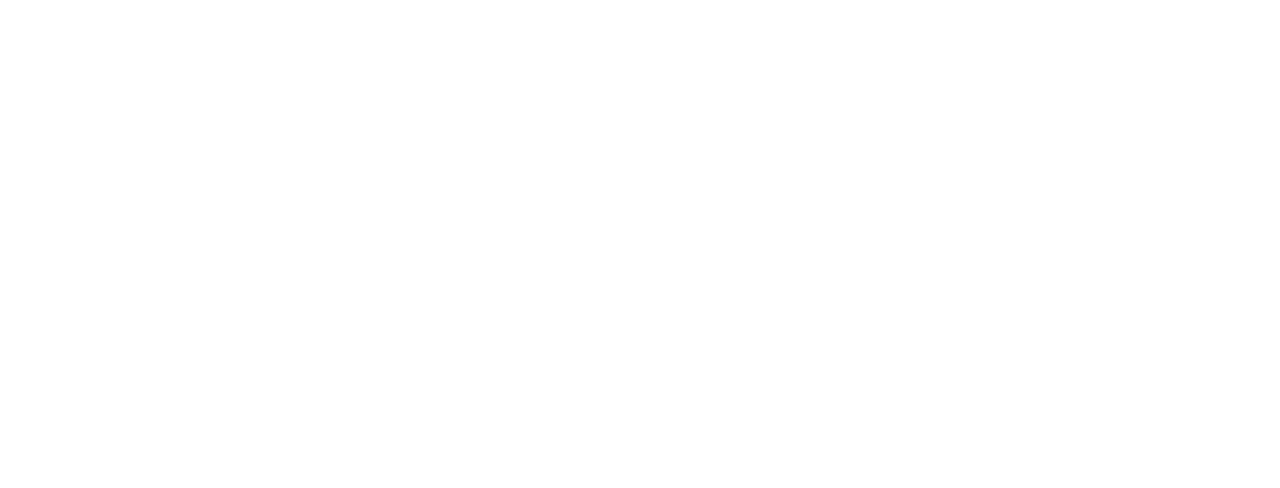
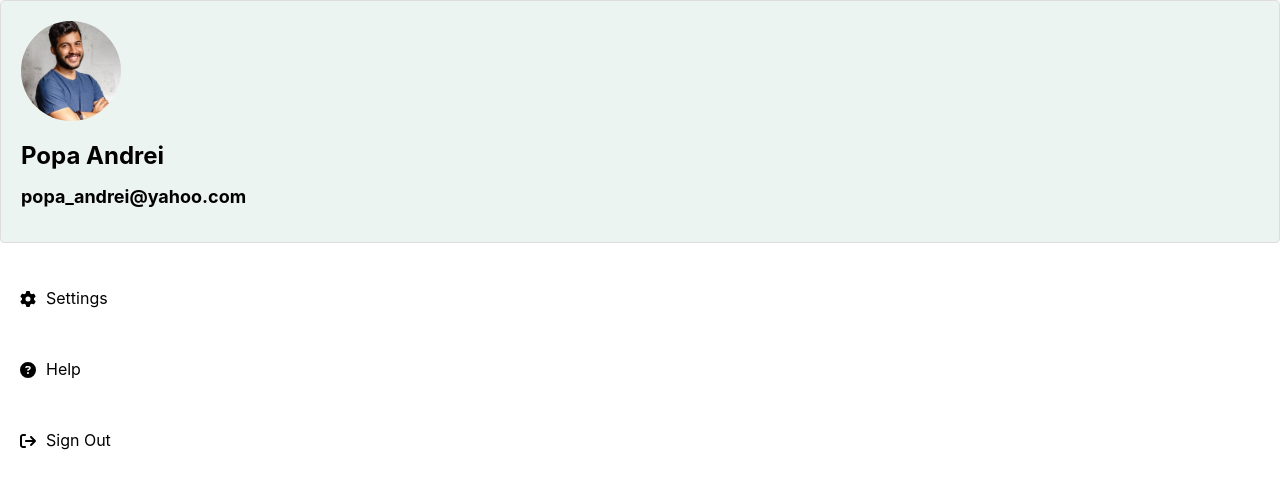
Before and after one commit to mdieng123/WiseW, a React (Create React App) app: page /profile in a window 1280 px wide. Before the commit this address had no page. Shown: the top 488 px of the page. Built offline with nearby package versions, Linux system fonts and the light colour scheme.

Commit message:
created profile page
Need to npm install fontawesome

```diff
--- a/package.json
+++ b/package.json
@@ -3,6 +3,9 @@
   "version": "0.1.0",
   "private": true,
   "dependencies": {
+    "@fortawesome/fontawesome-svg-core": "^6.5.1",
+    "@fortawesome/free-solid-svg-icons": "^6.5.1",
+    "@fortawesome/react-fontawesome": "^0.2.0",
     "@testing-library/jest-dom": "^5.17.0",
     "@testing-library/react": "^13.4.0",
     "@testing-library/user-event": "^13.5.0",
--- a/src/App.js
+++ b/src/App.js
@@ -6,6 +6,7 @@
 import WelcomePage3 from './components/WelcomePage3';
 import WelcomePage4 from './components/WelcomePage4';
 import Login from './components/Login';
+import Profile from './Profile';
 
 const App = () => {
   return (
@@ -17,6 +18,7 @@
         <Route path="/welcome3" element={<WelcomePage3 />} />
         <Route path="/welcome4" element={<WelcomePage4 />} />
         <Route path="/login" element={<Login />} />
+        <Route path="/profile" element={<Profile />} />
       </Routes>
     </Router>
   );
--- /dev/null
+++ b/src/Profile.js
@@ -0,0 +1,68 @@
+// Profile.js
+import React from "react";
+import Popa from "./images/popa_andrei.jpeg";
+import { FontAwesomeIcon } from "@fortawesome/react-fontawesome";
+import {
+  faGear,
+  faCircleQuestion,
+  faArrowRightFromBracket,
+} from "@fortawesome/free-solid-svg-icons";
+
+const Profile = () => {
+  const pfpImg_style = {
+    width: "100px",
+    height: "100px",
+    borderRadius: "50%",
+    objectFit: "cover",
+  };
+
+  const pfpName_style = {};
+  const pfpEmail_style = {};
+
+  const profileCard_style = {
+    /* max-width: 400px; */
+    /* margin: 50px auto; */
+    padding: "20px",
+    border: "1px solid #ddd",
+    borderRadius: "5px",
+    backgroundColor: "#ECF4F1",
+    boxShadow: "0 0 10px rgba(0, 0, 0, 0.1)",
+    /* text-align: center; */
+  };
+
+  const pageList_style = {
+    padding: "20px",
+    backgroundColor: "#ffffff",
+  };
+
+  const page_style = {
+    display: 'flex',
+    alignItems: 'center',
+  };
+
+  return (
+    <div className="page">
+      <div className="profile-card" style={profileCard_style}>
+        <img src={Popa} style={pfpImg_style} alt="Profile" />
+        <h1 style={{color: 'black', fontSize: 24 }}>Popa Andrei</h1>
+        <h2 style={{color: 'black', fontSize: 18 }}>popa_andrei@yahoo.com</h2>
+      </div>
+      <div className="page-list" style={pageList_style}>
+        <div className="settings-container" style={page_style}>
+          <FontAwesomeIcon icon={faGear} />
+          <p style={{padding: 10, color: 'black'}}>Settings</p>
+        </div>
+        <div id="help-container" style={page_style}>
+          <FontAwesomeIcon icon={faCircleQuestion} />
+          <p style={{padding: 10, color: 'black'}}>Help</p>
+        </div>
+        <div id="signOut-container" style={page_style}>
+          <FontAwesomeIcon icon={faArrowRightFromBracket} />
+          <p style={{padding: 10, color: 'black'}}>Sign Out</p>
+        </div>
+      </div>
+    </div>
+  );
+};
+
+export default Profile;
```
Also changed, not shown: src/images/popa_andrei.jpeg (added), 1 other file (tests, documents, lock files or other folders).
